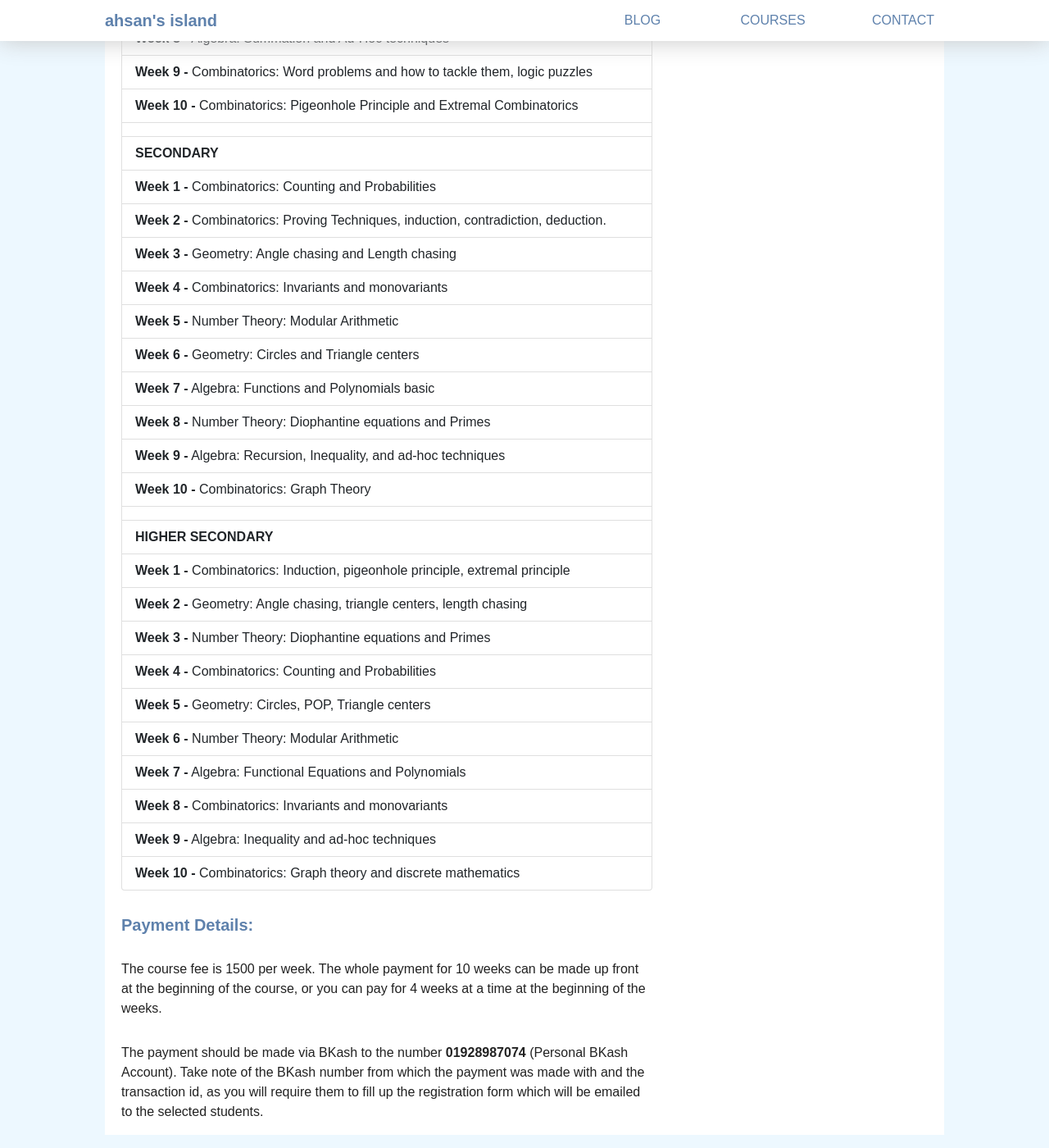
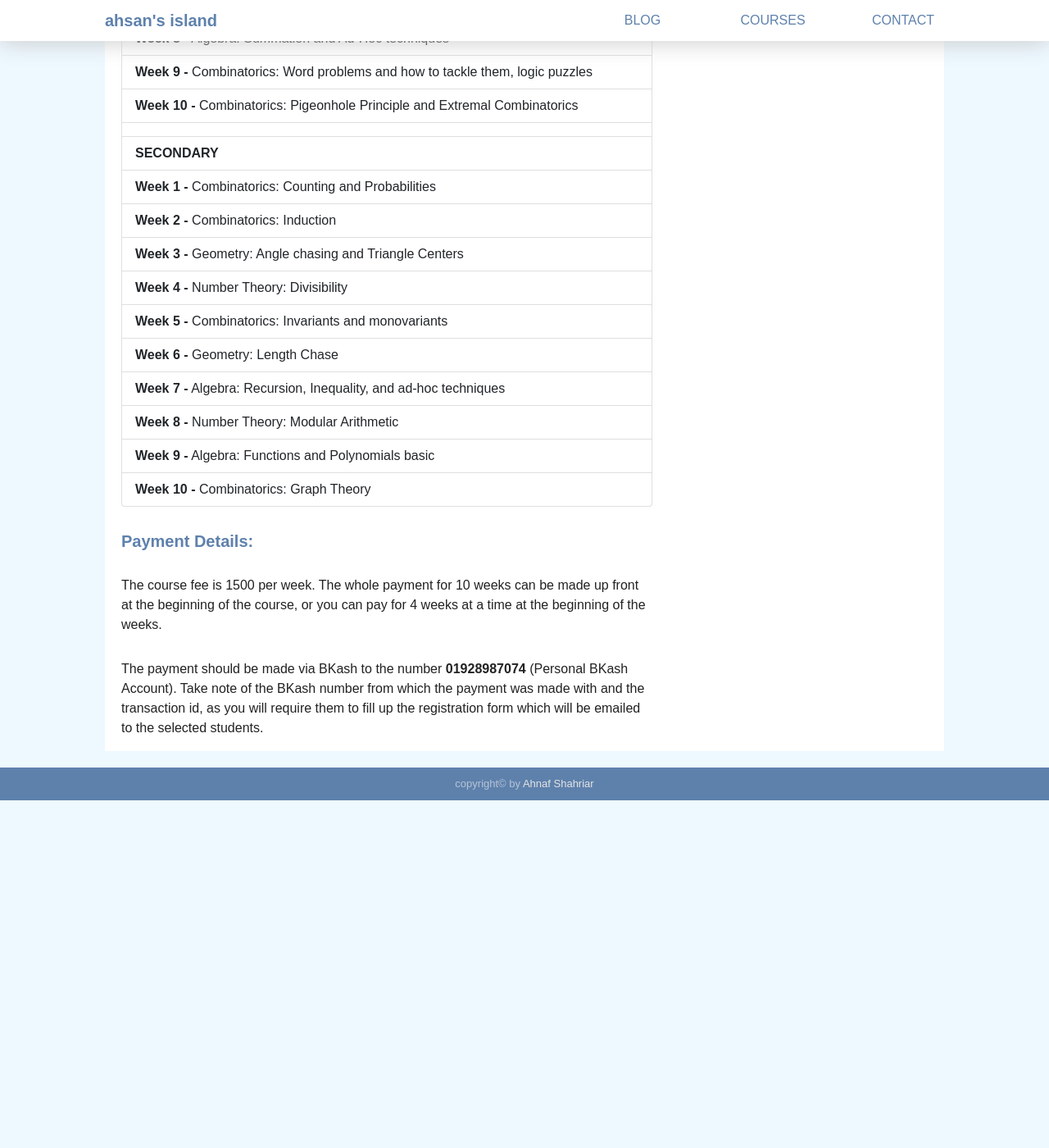
Before and after one commit to AnglyPascal/anglypascal.github.io, a Jekyll site: the page built from courses/atom_beginner.md, in a window 1280 px wide and 1400 px high, scrolled down 1519 px. Shown: the whole window at 82% size. Built offline with Jekyll 4.4.1, drawn with Linux system fonts in a browser that asks for light colours; nearby versions of some CDN libraries; after the commit the page ends 2495 px from its top, so only the background shows below that.

Commit message:
edited secondary schedule

```diff
--- a/_data/courses.json
+++ b/_data/courses.json
@@ -70,27 +70,15 @@
       " ",
       "<b>SECONDARY</b>",
       "<b>Week 1 -</b>  Combinatorics: Counting and Probabilities",
-      "<b>Week 2 -</b>  Combinatorics: Proving Techniques, induction, contradiction, deduction.",
-      "<b>Week 3 -</b>  Geometry: Angle chasing and Length chasing",
-      "<b>Week 4 -</b>  Combinatorics: Invariants and monovariants",
-      "<b>Week 5 -</b>  Number Theory: Modular Arithmetic",
-      "<b>Week 6 -</b>  Geometry: Circles and Triangle centers",
-      "<b>Week 7 -</b>  Algebra: Functions and Polynomials basic",
-      "<b>Week 8 -</b>  Number Theory: Diophantine equations and Primes",
-      "<b>Week 9 -</b>  Algebra: Recursion, Inequality, and ad-hoc techniques",
-      "<b>Week 10 -</b>  Combinatorics: Graph Theory",
-      " ",
-      "<b>HIGHER SECONDARY</b>",
-      "<b>Week 1 -</b>  Combinatorics: Induction, pigeonhole principle, extremal principle",
-      "<b>Week 2 -</b>  Geometry: Angle chasing, triangle centers, length chasing",
-      "<b>Week 3 -</b>  Number Theory: Diophantine equations and Primes",
-      "<b>Week 4 -</b>  Combinatorics: Counting and Probabilities",
-      "<b>Week 5 -</b>  Geometry: Circles, POP, Triangle centers",
-      "<b>Week 6 -</b>  Number Theory: Modular Arithmetic",
-      "<b>Week 7 -</b>  Algebra: Functional Equations and Polynomials",
-      "<b>Week 8 -</b>  Combinatorics: Invariants and monovariants",
-      "<b>Week 9 -</b>  Algebra: Inequality and ad-hoc techniques",
-      "<b>Week 10 -</b>  Combinatorics: Graph theory and discrete mathematics"
+      "<b>Week 2 -</b>  Combinatorics: Induction",
+      "<b>Week 3 -</b>  Geometry: Angle chasing and Triangle Centers",
+      "<b>Week 4 -</b>  Number Theory: Divisibility",
+      "<b>Week 5 -</b>  Combinatorics: Invariants and monovariants",
+      "<b>Week 6 -</b>  Geometry: Length Chase",
+      "<b>Week 7 -</b>  Algebra: Recursion, Inequality, and ad-hoc techniques",
+      "<b>Week 8 -</b>  Number Theory: Modular Arithmetic",
+      "<b>Week 9 -</b>  Algebra: Functions and Polynomials basic",
+      "<b>Week 10 -</b>  Combinatorics: Graph Theory"
     ],
     "course_price": "6000 per month",
     "this_course_includes": [
```
